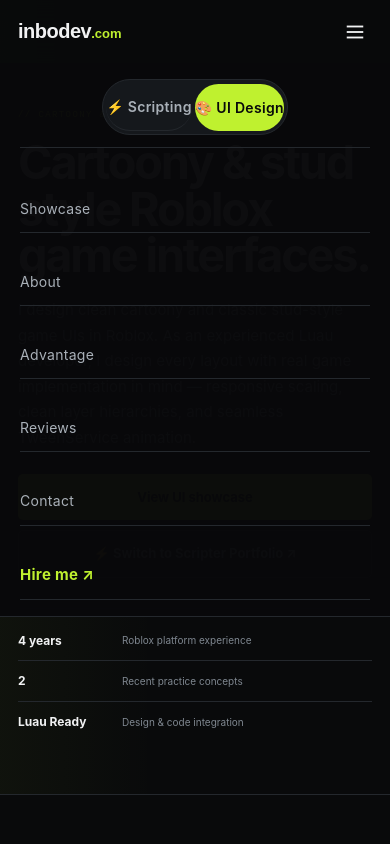
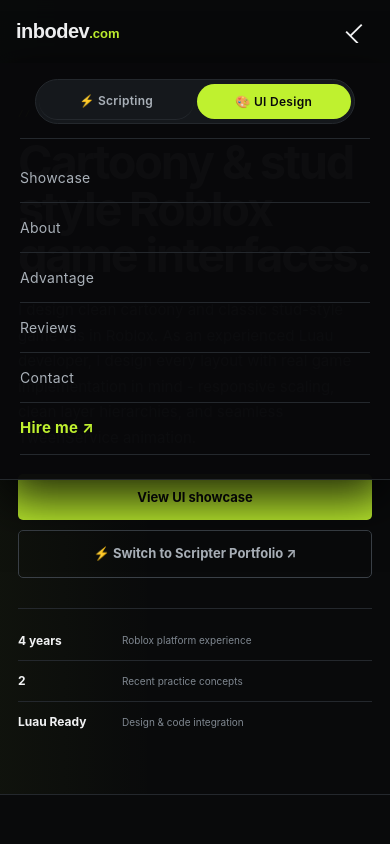
Before and after one commit to SaBa-Dach/Portfolio, a plain HTML site: page ui/index.html in a window 390 px wide. Both pictures are taken after a click on the button "Toggle menu". Shown: the top 844 px of the page. Drawn offline with nearby package versions, Linux system fonts and the light colour scheme; a small style sheet from the web is missing.

Commit message:
Keep only toggle switcher, remove UI card and filter pills, remove em dashes, remove footer links, and upgrade mobile menu

```diff
--- a/style.css
+++ b/style.css
@@ -1,5 +1,5 @@
 /* =====================================================
-   inbo portfolio — style.css (v4 — full mobile fix)
+   inbo portfolio - style.css (v4 - full mobile fix)
    ===================================================== */
 
 /* --- Tokens --- */
@@ -87,7 +87,7 @@ button { cursor: pointer; font-family: inherit; }
 }
 .nav-logo-dot { color: var(--accent); font-size: 13px; font-weight: 600; letter-spacing: 0; }
 
-/* Desktop nav links — hidden on mobile by default */
+/* Desktop nav links - hidden on mobile by default */
 .nav-links {
   display: flex; align-items: center; gap: 28px;
 }
@@ -125,7 +125,7 @@ button { cursor: pointer; font-family: inherit; }
 }
 .nav-cta::after { display: none !important; }
 
-/* Hamburger — shown only on mobile */
+/* Hamburger - shown only on mobile */
 .menu-toggle {
   display: none;
   background: none; border: none;
@@ -199,7 +199,7 @@ button { cursor: pointer; font-family: inherit; }
 }
 
 /* =====================================================
-   TYPEWRITER — zero layout shift, works on all sizes
+   TYPEWRITER - zero layout shift, works on all sizes
 
    Strategy: the title is a fixed-height block.
    On desktop we use a ghost span (invisible longest phrase)
@@ -254,7 +254,7 @@ button { cursor: pointer; font-family: inherit; }
 @keyframes blink { 0%, 100% { opacity: 1; } 50% { opacity: 0; } }
 
 /* =====================================================
-   HERO STATS — 2×2 grid on mobile instead of cramped row
+   HERO STATS - 2×2 grid on mobile instead of cramped row
    ===================================================== */
 .hero-stats {
   display: flex; align-items: stretch;
@@ -1101,7 +1101,7 @@ button { cursor: pointer; font-family: inherit; }
 }
 
 /* =====================================================
-   RESPONSIVE — TABLET (≤1024px)
+   RESPONSIVE - TABLET (≤1024px)
    ===================================================== */
 @media (max-width: 1024px) {
   .navbar { padding: 0 24px; }
@@ -1116,7 +1116,7 @@ button { cursor: pointer; font-family: inherit; }
 }
 
 /* =====================================================
-   RESPONSIVE — NARROW SCREENS (≤800px)
+   RESPONSIVE - NARROW SCREENS (≤800px)
    ===================================================== */
 @media (max-width: 800px) {
   :root {
@@ -1128,33 +1128,96 @@ button { cursor: pointer; font-family: inherit; }
   .container { padding: 0 16px; }
 
   /* ---- NAVBAR ---- */
-  .navbar { padding: 0 16px; }
+  .navbar {
+    padding: 0 16px !important;
+    justify-content: space-between !important;
+  }
+  .navbar > .nav-switch {
+    display: none !important;
+  }
+  .nav-role-badge {
+    display: none !important;
+  }
   .nav-links {
     /* Hidden by default, revealed by JS toggle */
     display: none;
     position: absolute; top: 100%; left: 0; right: 0;
-    background: rgba(9,9,11,0.98);
+    background: rgba(9, 9, 11, 0.98) !important;
+    backdrop-filter: blur(20px) !important;
+    border-bottom: 1px solid var(--border) !important;
+    box-shadow: 0 20px 48px rgba(0, 0, 0, 0.85);
+    flex-direction: column !important;
+    align-items: stretch !important;
+    padding: 16px 20px 24px !important;
+    gap: 0 !important;
+    z-index: 1000 !important;
+    max-height: calc(100vh - var(--nav-h));
+    overflow-y: auto;
+  }
+  .nav-links.open { display: flex !important; }
+  .mobile-nav-switch {
+    display: flex !important;
+    width: 100%;
+    justify-content: center;
+    margin-bottom: 14px;
+    padding-bottom: 14px;
     border-bottom: 1px solid var(--border);
-    flex-direction: column; align-items: flex-start;
-    padding: 16px 20px; gap: 0;
-  }
-  .nav-links.open { display: flex; }
+  }
+  .mobile-nav-switch .nav-switch {
+    width: 100%;
+    max-width: 320px;
+    justify-content: center;
+  }
+  .mobile-nav-switch .nav-switch-tab {
+    flex: 1;
+    text-align: center;
+    justify-content: center;
+    padding: 8px 12px;
+    font-size: 12px;
+  }
   .nav-links a {
-    width: 100%; padding: 12px 0;
+    width: 100%; padding: 13px 0;
     font-size: 15px; color: var(--text-sub);
     border-bottom: 1px solid var(--border);
+    display: block;
+    text-align: left;
   }
   .nav-links a:last-child { border-bottom: none; }
   .nav-links a::after { display: none; }
   /* Show "Hire me" inline in mobile menu as regular link */
   .nav-cta {
-    border: none !important; padding: 12px 0 !important;
+    border: none !important; padding: 13px 0 !important;
     font-size: 15px !important; color: var(--accent) !important;
     background: none !important; border-radius: 0 !important;
     width: 100%; display: block !important;
     border-bottom: 1px solid var(--border) !important;
   }
-  .menu-toggle { display: flex; align-items: center; }
+  .menu-toggle {
+    display: flex !important;
+    align-items: center;
+    justify-content: center;
+    width: 44px;
+    height: 44px;
+    background: none;
+    border: none;
+    padding: 6px;
+    color: var(--text);
+    cursor: pointer;
+    z-index: 1001;
+  }
+  .menu-toggle svg line {
+    transition: transform 0.25s var(--ease), opacity 0.2s ease;
+    transform-origin: center;
+  }
+  .menu-toggle[aria-expanded="true"] svg line:nth-child(1) {
+    transform: translateY(6px) rotate(45deg);
+  }
+  .menu-toggle[aria-expanded="true"] svg line:nth-child(2) {
+    opacity: 0;
+  }
+  .menu-toggle[aria-expanded="true"] svg line:nth-child(3) {
+    transform: translateY(-6px) rotate(-45deg);
+  }
 
   /* ---- HERO ---- */
   .hero {
@@ -1201,7 +1264,7 @@ button { cursor: pointer; font-family: inherit; }
     grid-template-columns: 1fr 1fr;
     margin-top: 20px;
     max-width: 100%;
-    /* Remove the flex dividers — use border instead */
+    /* Remove the flex dividers - use border instead */
   }
   .hero-stat {
     padding: 12px;
@@ -1214,7 +1277,7 @@ button { cursor: pointer; font-family: inherit; }
   /* Remove bottom border from bottom row */
   .hero-stat:nth-child(5),
   .hero-stat:nth-child(7) { border-bottom: none; }
-  /* Hide the flex divider spans — using border grid now */
+  /* Hide the flex divider spans - using border grid now */
   .hero-stat-divider { display: none; }
   .hero-stat-num { font-size: clamp(16px, 5vw, 22px); }
   .hero-stat-label { font-size: 9px; }
@@ -1241,7 +1304,7 @@ button { cursor: pointer; font-family: inherit; }
   .review-submit { width: 100%; }
   .pricing-grid { grid-template-columns: 1fr; gap: 14px; }
   .pricing-card-featured { grid-column: span 1; }
-  /* Kill stagger delays on mobile — all cards appear together */
+  /* Kill stagger delays on mobile - all cards appear together */
   .projects-grid .card { transition-delay: 0s !important; }
 
   /* ---- CARD text sizing ---- */
@@ -1264,7 +1327,7 @@ button { cursor: pointer; font-family: inherit; }
 }
 
 /* =====================================================
-   EXTRA SMALL (≤380px) — phones like iPhone SE
+   EXTRA SMALL (≤380px) - phones like iPhone SE
    ===================================================== */
 @media (max-width: 380px) {
   .container { padding: 0 14px; }
@@ -1358,7 +1421,7 @@ button { cursor: pointer; font-family: inherit; }
 }
 
 /* =====================================================
-   PROFESSIONAL REFRESH — evidence-led, restrained layout
+   PROFESSIONAL REFRESH - evidence-led, restrained layout
    ===================================================== */
 :root {
   --bg: #090a0b;
@@ -1791,23 +1854,6 @@ body {
   display: none;
 }
 
-@media (max-width: 900px) {
-  .navbar > .nav-switch {
-    display: none !important;
-  }
-  .nav-role-badge {
-    display: none !important;
-  }
-  .mobile-nav-switch {
-    display: flex !important;
-    width: 100%;
-    justify-content: center;
-    margin-bottom: 12px;
-    padding-bottom: 12px;
-    border-bottom: 1px solid var(--border);
-  }
-}
-
 .project-filter-link {
   display: inline-flex;
   align-items: center;
--- a/ui/index.html
+++ b/ui/index.html
@@ -23,7 +23,7 @@
   <meta name="twitter:image" content="https://inbodev.com/images/ui-shop.webp">
   <link rel="stylesheet" href="https://cdn.jsdelivr.net/npm/@fontsource/syne@5.1.0/latin.css">
   <link rel="stylesheet" href="https://cdn.jsdelivr.net/npm/@fontsource/fira-code@5.1.0/latin.css">
-  <link rel="stylesheet" href="/style.css?v=20261021-2">
+  <link rel="stylesheet" href="/style.css?v=20261021-3">
   <link rel="icon" type="image/png" href="/ib_logo.png?v=20260831-1">
   <link rel="apple-touch-icon" href="/ib_logo.png?v=20260831-1">
   <script type="application/ld+json">
@@ -102,7 +102,7 @@
       <div class="hero-copy">
         <p class="hero-eyebrow">// Cartoony &amp; Stud Style UI Design</p>
         <h1 class="hero-title">Cartoony &amp; stud style Roblox game interfaces.</h1>
-        <p class="hero-sub">I design clean cartoony and classic stud-style game UIs in Roblox. As an experienced Luau developer, I design every layout with real game implementation in mind — responsive scaling, clean layer hierarchies, and seamless TweenService animation.</p>
+        <p class="hero-sub">I design clean cartoony and classic stud-style game UIs in Roblox. As an experienced Luau developer, I design every layout with real game implementation in mind - responsive scaling, clean layer hierarchies, and seamless TweenService animation.</p>
         <div class="hero-actions">
           <a href="#showcase" class="btn btn-primary">View UI showcase</a>
           <a href="/script" class="btn btn-outline">⚡ Switch to Scripter Portfolio ↗</a>
@@ -202,7 +202,7 @@
                 <h3 class="ui-card-title">In-Game Shop &amp; Navigation HUD (Stud Style)</h3>
               </div>
 
-              <p class="ui-card-desc">A full in-game store window and HUD built in the iconic Roblox <strong>Stud Style</strong> — featuring classic plastic surface studs, bold 3D bevels, vibrant pop-art colors, and high-energy simulator aesthetics.</p>
+              <p class="ui-card-desc">A full in-game store window and HUD built in the iconic Roblox <strong>Stud Style</strong> - featuring classic plastic surface studs, bold 3D bevels, vibrant pop-art colors, and high-energy simulator aesthetics.</p>
 
               <ul class="ui-card-features">
                 <li><strong>Stud-Textured Category Bar:</strong> Roblox stud-textured category tabs (<code>Sell</code>, <code>Base</code>, and active <code>Shop</code>) with heavy cartoon borders.</li>
@@ -365,7 +365,7 @@
   </footer>
 
   <script defer src="/script.js?v=20261021-1"></script>
-  <script defer src="/reviews.js?v=20261021-1"></script>
+  <script defer src="/reviews.js?v=20261021-3"></script>
 
   <script>
     // Lightbox functions
```
Also changed, not shown: index.html (+2 -21 lines), ui.html (+4 -4 lines).
